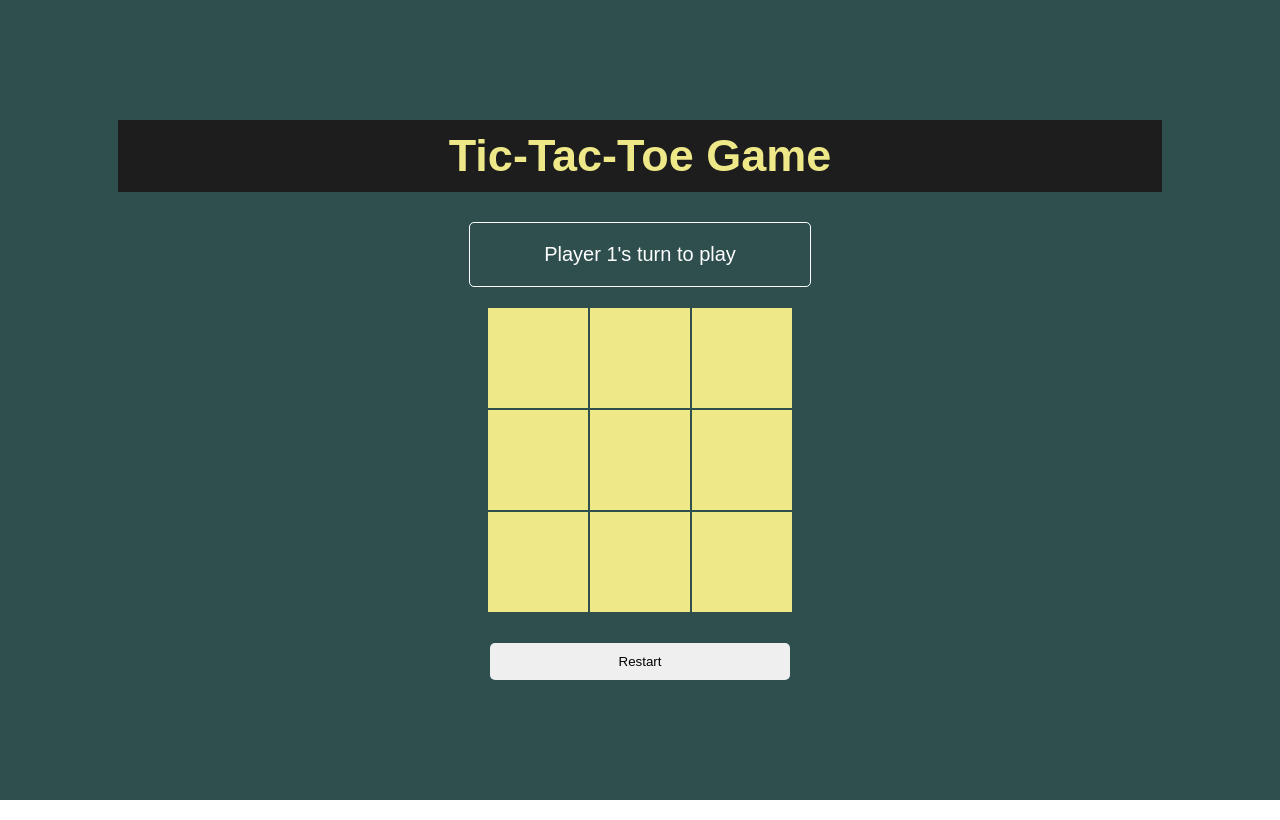
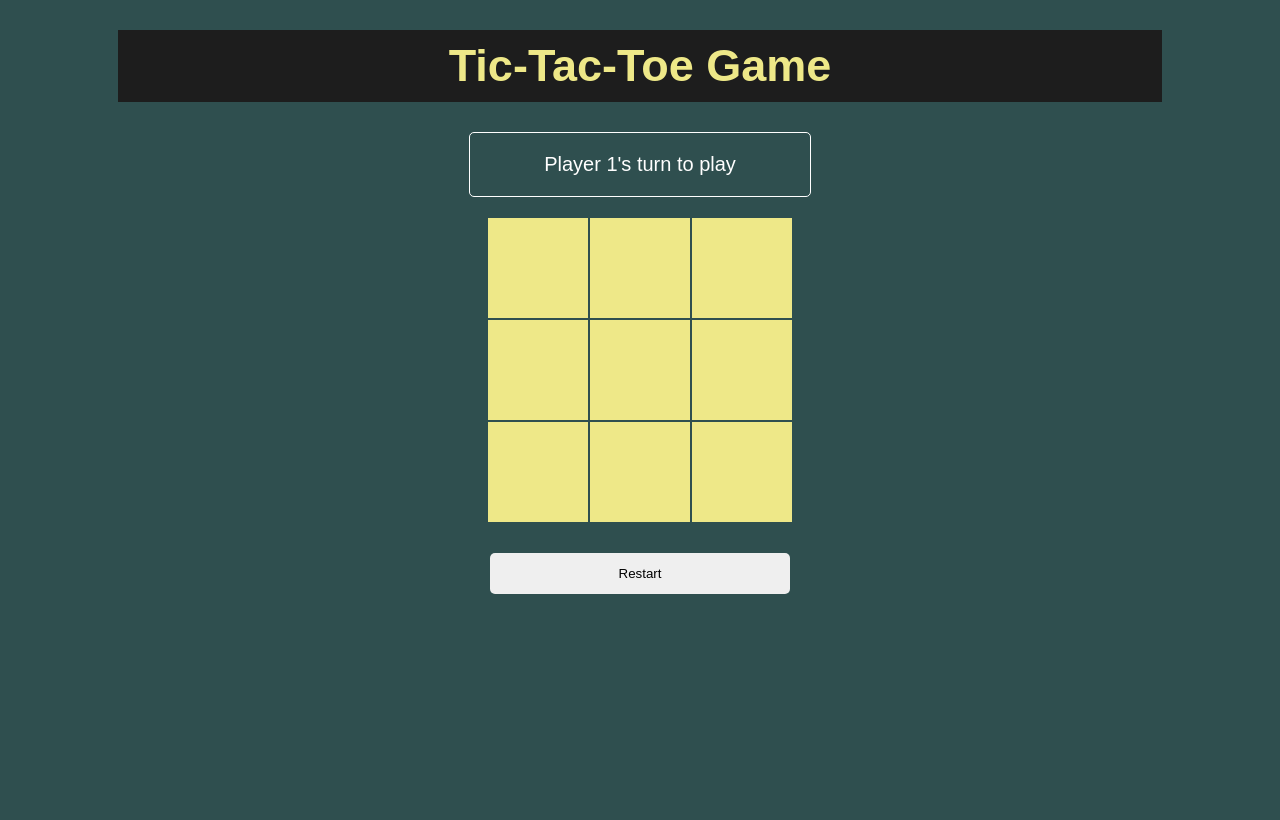
Before and after one commit to ezehlivinus/TicTacToe, a plain HTML site: page index.html in a window 1280 px wide. Drawn offline with Linux system fonts and the light colour scheme.

Commit message:
initil commit

```diff
--- a/index.html
+++ b/index.html
@@ -4,7 +4,8 @@
     <meta name="viewport"
         content="width=device-width, initial-scale=1" />
     <meta name="description" content="Simple Tic-Tac-Toe Game" />
-    <meta name="theme-color" content="#2F4F4F" />
+    <meta name="theme-color" content="#ffffff" />
+    <title>Tic-Tac-Toe</title>
     <style>
         body{
             padding: 0;
@@ -13,7 +14,7 @@
         }
         #container {
             display: flex;
-            justify-content: center;
+            padding-top: 20px;
             align-items: center;
             flex-direction: column;
             min-width: 100vw;
@@ -56,7 +57,7 @@
         }
         #controlBtn{
             margin: 30px 10px 10px 10px;
-            padding: 11px;
+            padding: 13px;
             min-width: 300px;
             border: 0px;
             border-radius: 5px;
```
